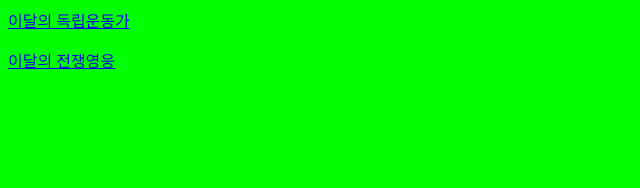
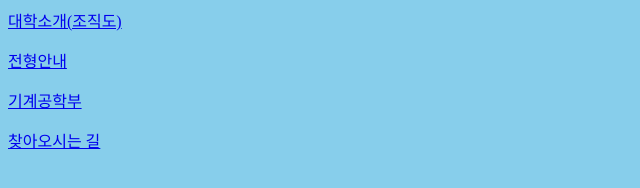
Before and after one commit to YoonSBBB/YSB, a plain HTML site: page left.html in a window 1280 px wide. Shown: the whole page, without its empty margins (0-640 px from the left). Drawn offline with Linux system fonts and the light colour scheme.

Commit message:
Update left.html

```diff
--- a/left.html
+++ b/left.html
@@ -1,10 +1,15 @@
-<html><head>
-<title>왼쪽페이지
-</title></head>
-<body bgcolor=#00ff00>
-<a href=right1.html target=right> 이달의 독립운동가
-</a></p>
-<a href=right2.html target=right> 이달의 전쟁영웅
-</a></p>
+<!doctype html>
+<html lang="ko"><head>
+<meta charset="UTF-8">
+</head>
+<body bgcolor=skyblue>
+<a href=right1.html target=right>대학소개(조직도)
+</a><p>
+<a href=right2.html target=right>전형안내
+</a><p>
+<a href=right3.html target=right>기계공학부
+</a><p>
+<a href=right4.html target=right>찾아오시는 길
+</a><p>
 </body>
 </html>
```
